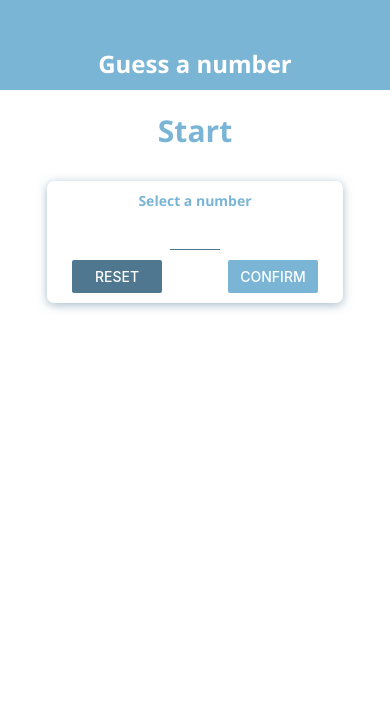
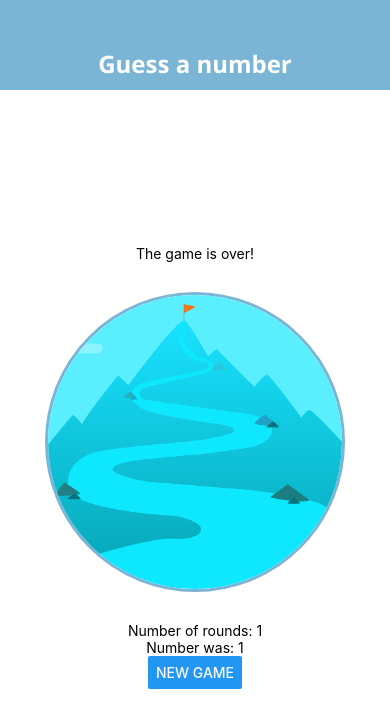
Before and after one commit to rjwhobbs/learn-react-native, a React Native app in the folder second-rn-app/: screen / in a window 390 px wide. Shown: the top 728 px of the page. Built offline with nearby package versions, Linux system fonts and the light colour scheme.

Commit message:
Adding and styling images

```diff
--- a/second-rn-app/App.js
+++ b/second-rn-app/App.js
@@ -46,6 +46,14 @@ export default function App() {
 	};
 
 	let content = <StartGameScreen onStartGame={startGameHandler}/>;
+	// test
+	content = (
+		<GameOverScreen
+			rounds={1}
+			userNum={1}
+			onNewGame={newGame}
+		/>
+	);
 
 	if (userNum && numRounds <= 0) {
 		content = (
--- a/second-rn-app/components/GameOverScreen.js
+++ b/second-rn-app/components/GameOverScreen.js
@@ -1,11 +1,18 @@
 import React from 'react';
-import {View, Text, StyleSheet, Button} from 'react-native';
-import colours from '../constants/colours';
+import {View, Text, StyleSheet, Button, Image} from 'react-native';
+import c from '../constants/colours';
 
 const GameOverScreen = (props) => {
 	return (
 		<View style={styles.screen}>
 			<Text>The game is over!</Text>
+			<View style={styles.imageCon}>
+				<Image
+					source={require('../assets/imgs/success.png')}
+					style={styles.image}
+					resizeMode='cover' // defualt
+				/>
+			</View>
 			<Text>Number of rounds: {props.rounds}</Text>
 			<Text>Number was: {props.userNum}</Text>
 			<Button
@@ -21,6 +28,19 @@ const styles = StyleSheet.create({
 		flex: 1,
 		justifyContent: 'center',
 		alignItems: 'center'
+	},
+	imageCon: {
+		width: 300,
+		height: 300,
+		borderRadius: 150,
+		borderWidth: 3,
+		borderColor: c.primary,
+		overflow: 'hidden',
+		marginVertical: 30
+	},
+	image: {
+		width: '100%',
+		height: '100%'
 	}
 });
 
--- a/second-rn-app/srceens/StartGameScreen.js
+++ b/second-rn-app/srceens/StartGameScreen.js
@@ -7,7 +7,8 @@ import {
 		Button,
 		TouchableWithoutFeedback,
 		Keyboard,
-		Alert
+		Alert,
+		Image
 } from 'react-native'
 import Card from '../components/Card';
 import c from '../constants/colours';
```
Also changed, not shown: second-rn-app/assets/imgs/success.png (added).
